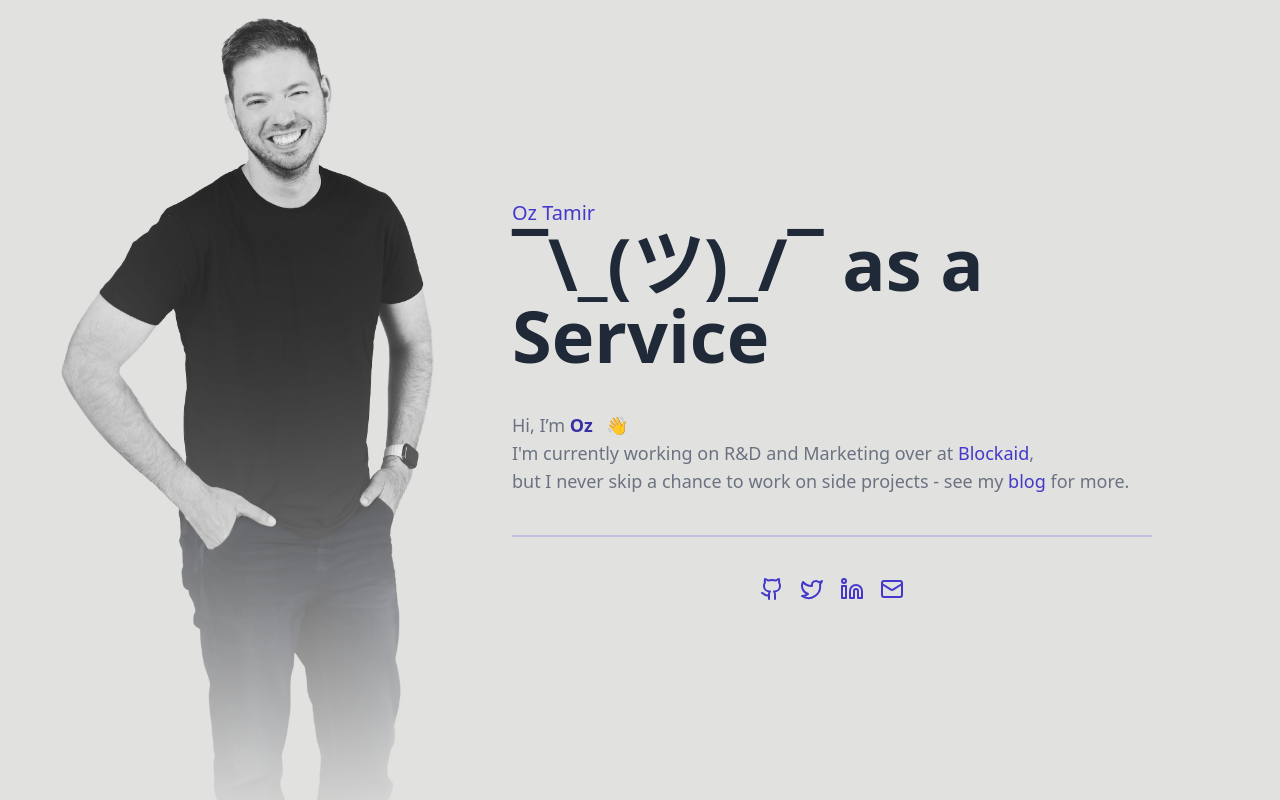
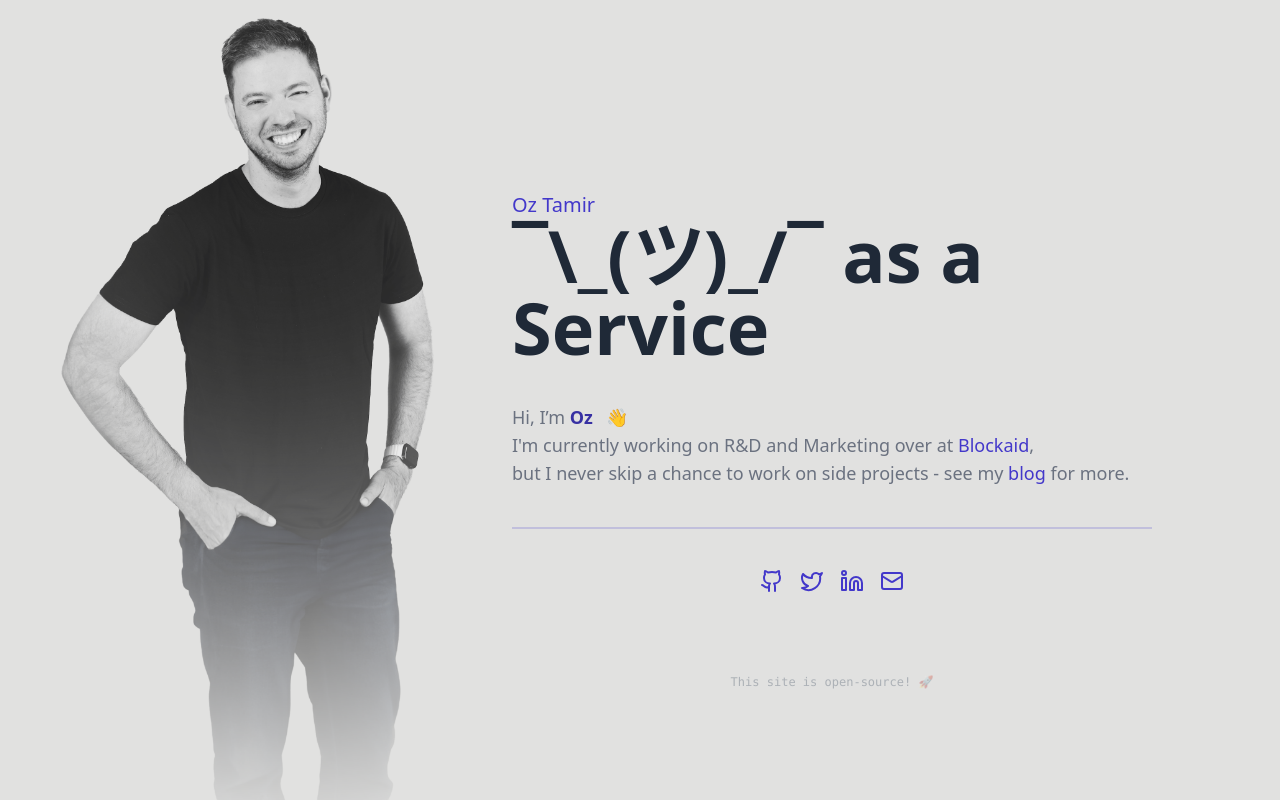
Before and after one commit to OzTamir/Homepage, a React (Vite) app: page / in a window 1280 px wide. Built offline with nearby package versions, Linux system fonts and the light colour scheme; no server answers.

Commit message:
feat: Add Github Link

```diff
--- a/src/App.tsx
+++ b/src/App.tsx
@@ -14,6 +14,19 @@ const OzImage = () => (
     />
   </div>
 );
+
+const GithubLink = () => {
+  return (
+    <div className="pt-4 pb-10 lg:pb-0 lg:pt-16 absolute">
+      <a
+        href="https://github.com/OzTamir/Homepage"
+        className="text-slate-700/30 text-[0.75rem] hover:text-slate-700"
+      >
+        <pre>This site is open-source! 🚀</pre>
+      </a>
+    </div>
+  );
+};
 
 const Hero = () => (
   <div className="flex flex-col justify-center lg:w-1/2 sm:max-md:w-full h-full my-auto px-10 lg:px-0 lg:mr-32">
@@ -49,6 +62,9 @@ const Hero = () => (
 
       <Socials />
     </div>
+    <div className="flex justify-center pt-4">
+      <GithubLink />
+    </div>
   </div>
 );
 
```
